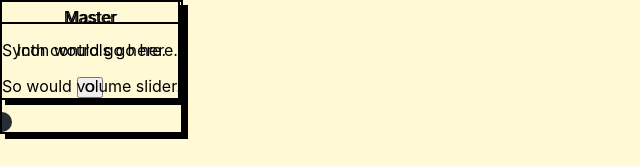
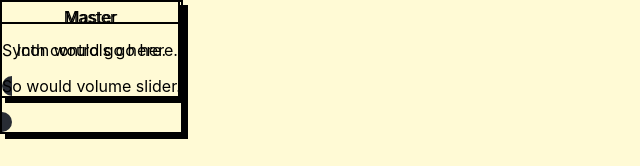
Before and after one commit to curlywurlycraig/tonejs-playground, a React (Create React App) app: page / in a window 1280 px wide. Shown: the top 166 px of the page, without its empty margins (0-640 px from the left). Built offline with nearby package versions, Linux system fonts and the light colour scheme.

Commit message:
Use output button on synth

```diff
--- a/src/components/nodes/SynthNode/index.js
+++ b/src/components/nodes/SynthNode/index.js
@@ -1,6 +1,7 @@
 import React, { useEffect, useRef } from 'react';
 import Tone from 'tone';
 import DraggableBox from '../../common/DraggableBox';
+import OutputInput from '../../common/OutputInput';
 
 const SynthNode = ({ activeOutputs, onClickOutput }) => {
   const nodeRef = useRef(null);
@@ -16,7 +17,7 @@ const SynthNode = ({ activeOutputs, onClickOutput }) => {
   return (
     <DraggableBox title="Master">
       <p>Synth controls go here.</p>
-      <button onClick={() => onClickOutput(nodeRef.current)}>O</button>
+      <OutputInput onClick={() => onClickOutput(nodeRef.current)}/>
     </DraggableBox>
   )
 };
```
